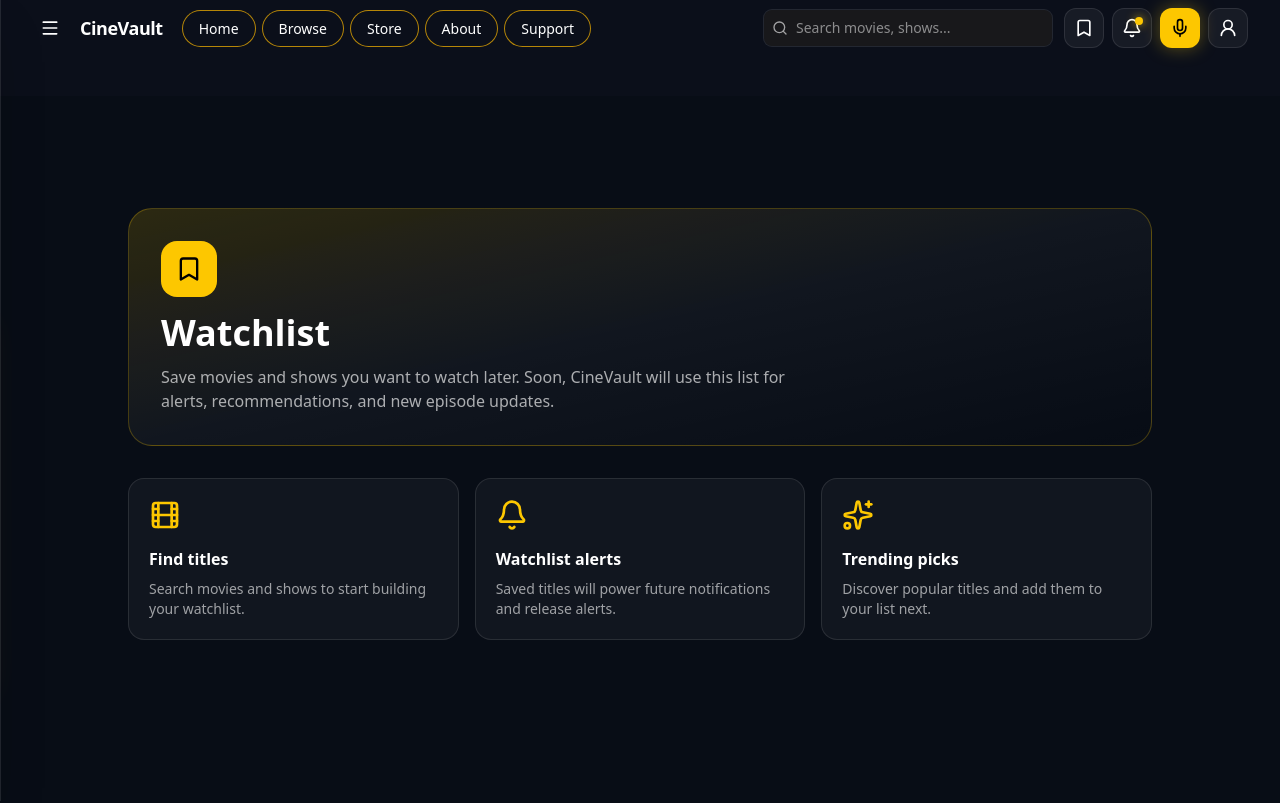
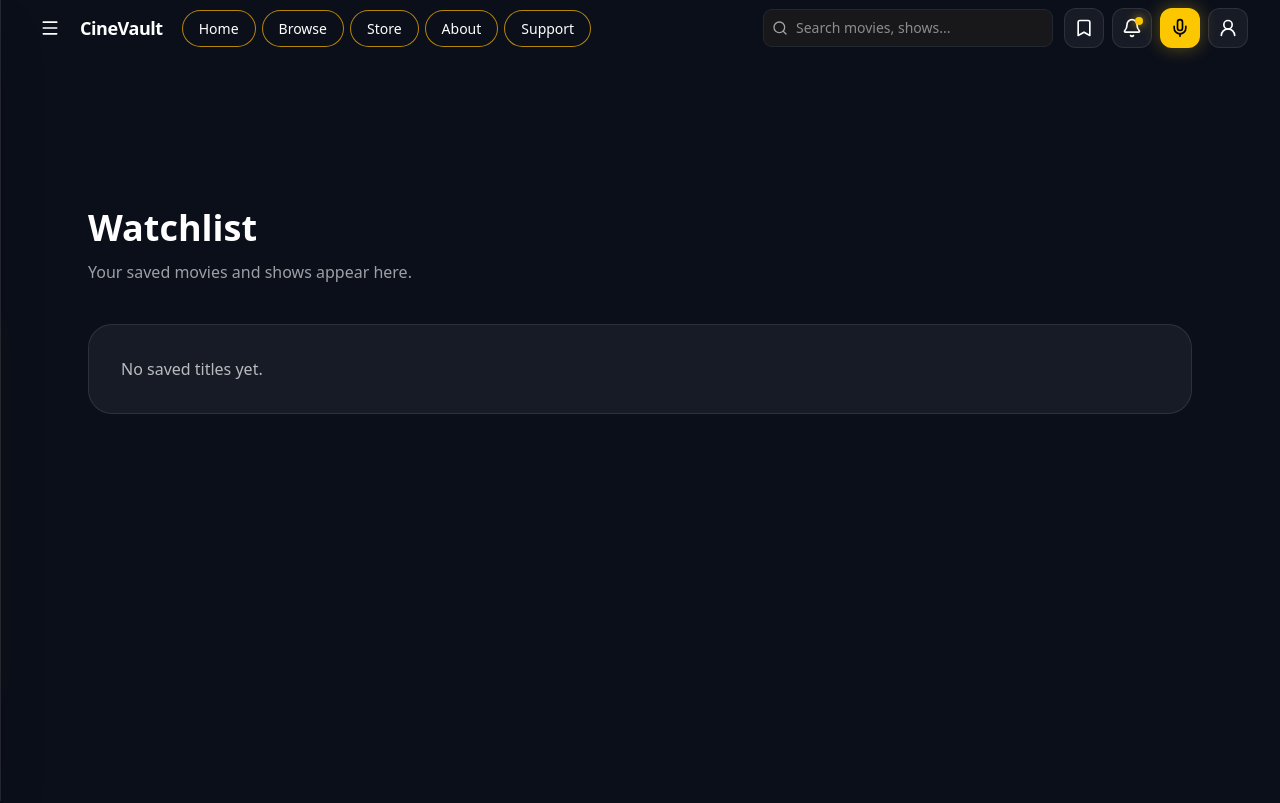
Before and after one commit to breezy23333/cinevault, a Next.js app: page /watchlist in a window 1280 px wide. Shown: the top 803 px of the page. Built offline with nearby package versions, Linux system fonts and the light colour scheme.

Commit message:
Add working watchlist detail page saving

```diff
--- a/app/movie/[id]/page.tsx
+++ b/app/movie/[id]/page.tsx
@@ -6,6 +6,7 @@ import { notFound } from "next/navigation";
 import UserRating from "@/components/UserRating";
 import Comments from "@/components/Comments";
 import TrailerModal from "@/components/TrailerModal";
+import WatchlistButton from "@/components/WatchlistButton";
 import {
   getMovieDetails,
   getMovieVideos,
@@ -142,6 +143,15 @@ export default async function MoviePage({ params }: PageProps) {
                   >
                     Watch options
                   </Link>
+
+                  <WatchlistButton
+                    id={details.id}
+                    media_type="movie"
+                    title={details.title}
+                    poster_path={details.poster_path}
+                    release_date={details.release_date}
+                    vote_average={details.vote_average}
+                    />
                 </div>
 
               {/* User rating (TMDB + your stars) */}
--- a/app/tv/[id]/page.tsx
+++ b/app/tv/[id]/page.tsx
@@ -5,6 +5,7 @@ import { notFound } from "next/navigation";
 import UserRating from "@/components/UserRating";
 import Comments from "@/components/Comments";
 import TrailerModal from "@/components/TrailerModal";
+import WatchlistButton from "@/components/WatchlistButton";
 import {
   getTVDetails,
   getTVVideos,
@@ -196,7 +197,16 @@ export default async function TvPage({ params }: PageProps) {
                 >
                   Watch options
                 </a>
-                </div>
+
+                <WatchlistButton
+                  id={details.id}
+                  media_type="tv"
+                  title={title}
+                  poster_path={details.poster_path}
+                  release_date={details.first_air_date}
+                  vote_average={details.vote_average}
+                />
+              </div>
 
               <div className="mt-4">
                 <UserRating movieId={id} tmdb={rating} />
--- a/app/watchlist/page.tsx
+++ b/app/watchlist/page.tsx
@@ -1,58 +1,62 @@
+"use client";
+
+import { useEffect, useState } from "react";
+import Image from "next/image";
 import Link from "next/link";
-import { Bookmark, Bell, Film, Sparkles } from "lucide-react";
+import { getWatchlist, WatchlistItem } from "@/lib/watchlist";
 
 export default function WatchlistPage() {
+  const [items, setItems] = useState<WatchlistItem[]>([]);
+
+  useEffect(() => {
+    setItems(getWatchlist());
+  }, []);
+
   return (
-    <main className="min-h-screen bg-[#080d16] px-4 pb-20 pt-28 text-white">
-      <section className="mx-auto max-w-5xl">
-        <div className="mb-8 rounded-3xl border border-yellow-400/25 bg-gradient-to-br from-yellow-400/15 via-white/[0.04] to-transparent p-8">
-          <div className="mb-4 flex h-14 w-14 items-center justify-center rounded-2xl bg-yellow-400 text-black">
-            <Bookmark className="h-7 w-7" />
-          </div>
+    <main className="mx-auto min-h-screen max-w-6xl px-6 py-28">
+      <h1 className="text-4xl font-black">Watchlist</h1>
+      <p className="mt-3 text-white/60">
+        Your saved movies and shows appear here.
+      </p>
 
-          <h1 className="text-4xl font-black">Watchlist</h1>
+      {items.length === 0 ? (
+        <div className="mt-10 rounded-3xl border border-white/10 bg-white/5 p-8">
+          <p className="text-white/70">No saved titles yet.</p>
+        </div>
+      ) : (
+        <div className="mt-10 grid grid-cols-2 gap-5 sm:grid-cols-3 md:grid-cols-5">
+          {items.map((item) => (
+            <Link
+              key={`${item.media_type}-${item.id}`}
+              href={`/${item.media_type}/${item.id}`}
+              className="overflow-hidden rounded-2xl border border-white/10 bg-white/5 hover:border-yellow-400/50"
+            >
+              <div className="relative aspect-[2/3] bg-zinc-800">
+                {item.poster_path && (
+                  <Image
+                    src={
+                      item.poster_path?.startsWith("http")
+                        ? item.poster_path
+                        : `https://image.tmdb.org/t/p/w500${item.poster_path}`
+                    }
+                    alt={item.title}
+                    fill
+                    className="object-cover"
+                    sizes="200px"
+                  />
+                )}
+              </div>
 
-          <p className="mt-3 max-w-2xl text-white/65">
-            Save movies and shows you want to watch later. Soon, CineVault will
-            use this list for alerts, recommendations, and new episode updates.
-          </p>
+              <div className="p-3">
+                <p className="line-clamp-1 font-bold">{item.title}</p>
+                <p className="text-sm text-white/50">
+                  {item.media_type.toUpperCase()} · {item.release_date || "—"}
+                </p>
+              </div>
+            </Link>
+          ))}
         </div>
-
-        <div className="grid gap-4 md:grid-cols-3">
-          <Link
-            href="/search"
-            className="rounded-2xl border border-white/10 bg-white/[0.04] p-5 transition hover:-translate-y-1 hover:border-yellow-400/40 hover:bg-white/[0.07]"
-          >
-            <Film className="mb-4 h-8 w-8 text-yellow-400" />
-            <h2 className="font-bold">Find titles</h2>
-            <p className="mt-2 text-sm text-white/60">
-              Search movies and shows to start building your watchlist.
-            </p>
-          </Link>
-
-          <Link
-            href="/notifications"
-            className="rounded-2xl border border-white/10 bg-white/[0.04] p-5 transition hover:-translate-y-1 hover:border-yellow-400/40 hover:bg-white/[0.07]"
-          >
-            <Bell className="mb-4 h-8 w-8 text-yellow-400" />
-            <h2 className="font-bold">Watchlist alerts</h2>
-            <p className="mt-2 text-sm text-white/60">
-              Saved titles will power future notifications and release alerts.
-            </p>
-          </Link>
-
-          <Link
-            href="/trending"
-            className="rounded-2xl border border-white/10 bg-white/[0.04] p-5 transition hover:-translate-y-1 hover:border-yellow-400/40 hover:bg-white/[0.07]"
-          >
-            <Sparkles className="mb-4 h-8 w-8 text-yellow-400" />
-            <h2 className="font-bold">Trending picks</h2>
-            <p className="mt-2 text-sm text-white/60">
-              Discover popular titles and add them to your list next.
-            </p>
-          </Link>
-        </div>
-      </section>
+      )}
     </main>
   );
 }
--- /dev/null
+++ b/components/WatchlistButton.tsx
@@ -0,0 +1,40 @@
+"use client";
+
+import { useState } from "react";
+import { Bookmark } from "lucide-react";
+import { isInWatchlist, toggleWatchlist } from "@/lib/watchlist";
+
+type Props = {
+  id: number;
+  media_type: "movie" | "tv";
+  title: string;
+  poster_path?: string | null;
+  release_date?: string | null;
+  vote_average?: number;
+};
+
+export default function WatchlistButton(item: Props) {
+  const [saved, setSaved] = useState(false);
+
+  useState(() => {
+    setSaved(isInWatchlist(item.id, item.media_type));
+  });
+
+  return (
+    <button
+      type="button"
+      onClick={() => {
+        toggleWatchlist(item);
+        setSaved(!saved);
+      }}
+      className={`inline-flex items-center gap-2 rounded-full px-5 py-3 text-sm font-black transition ${
+        saved
+          ? "bg-yellow-400 text-black"
+          : "bg-white/10 text-white hover:bg-yellow-400 hover:text-black"
+      }`}
+    >
+      <Bookmark size={18} fill={saved ? "currentColor" : "none"} />
+      {saved ? "Saved" : "Add to Watchlist"}
+    </button>
+  );
+}
```
Lines whose indentation alone changed are shown as unchanged.
